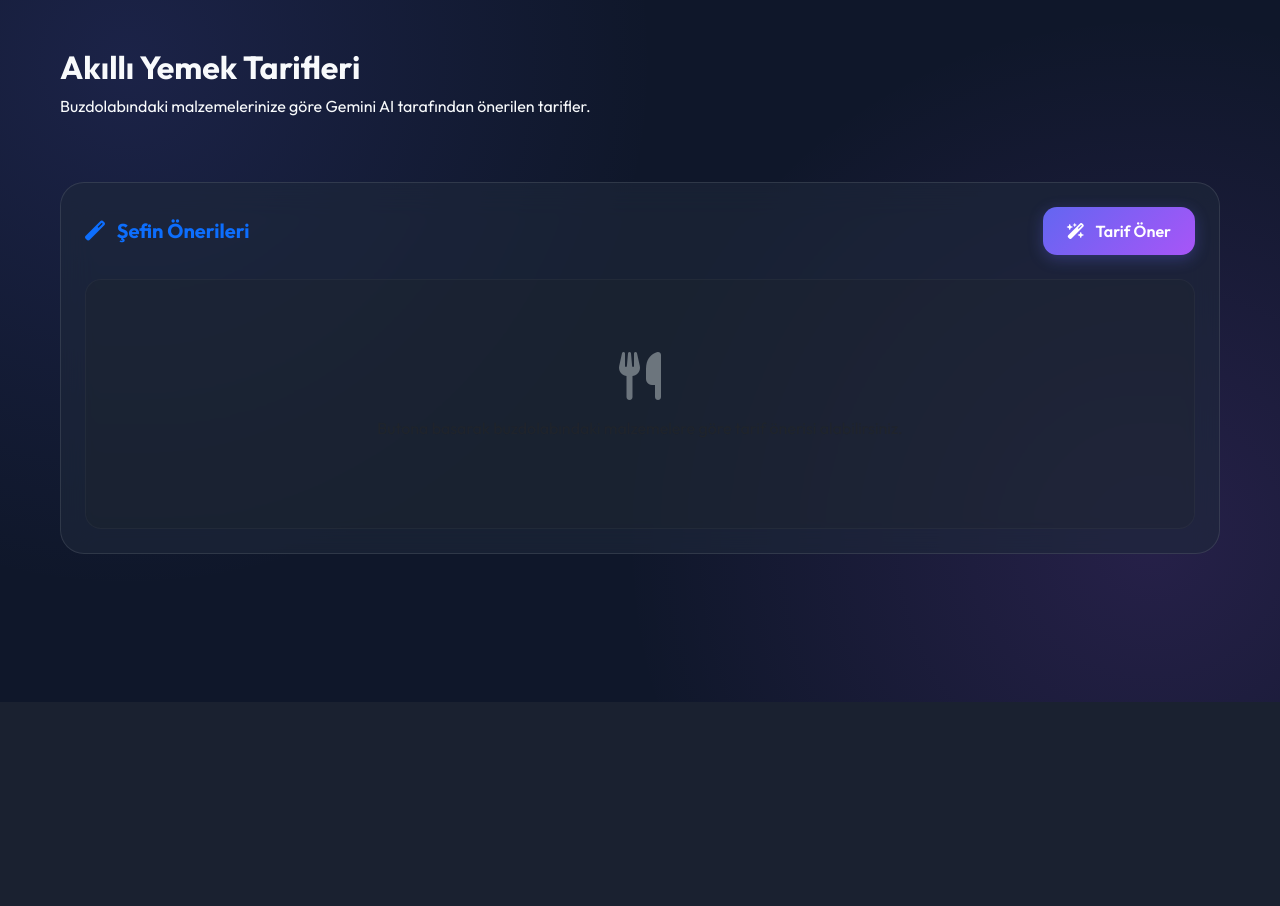
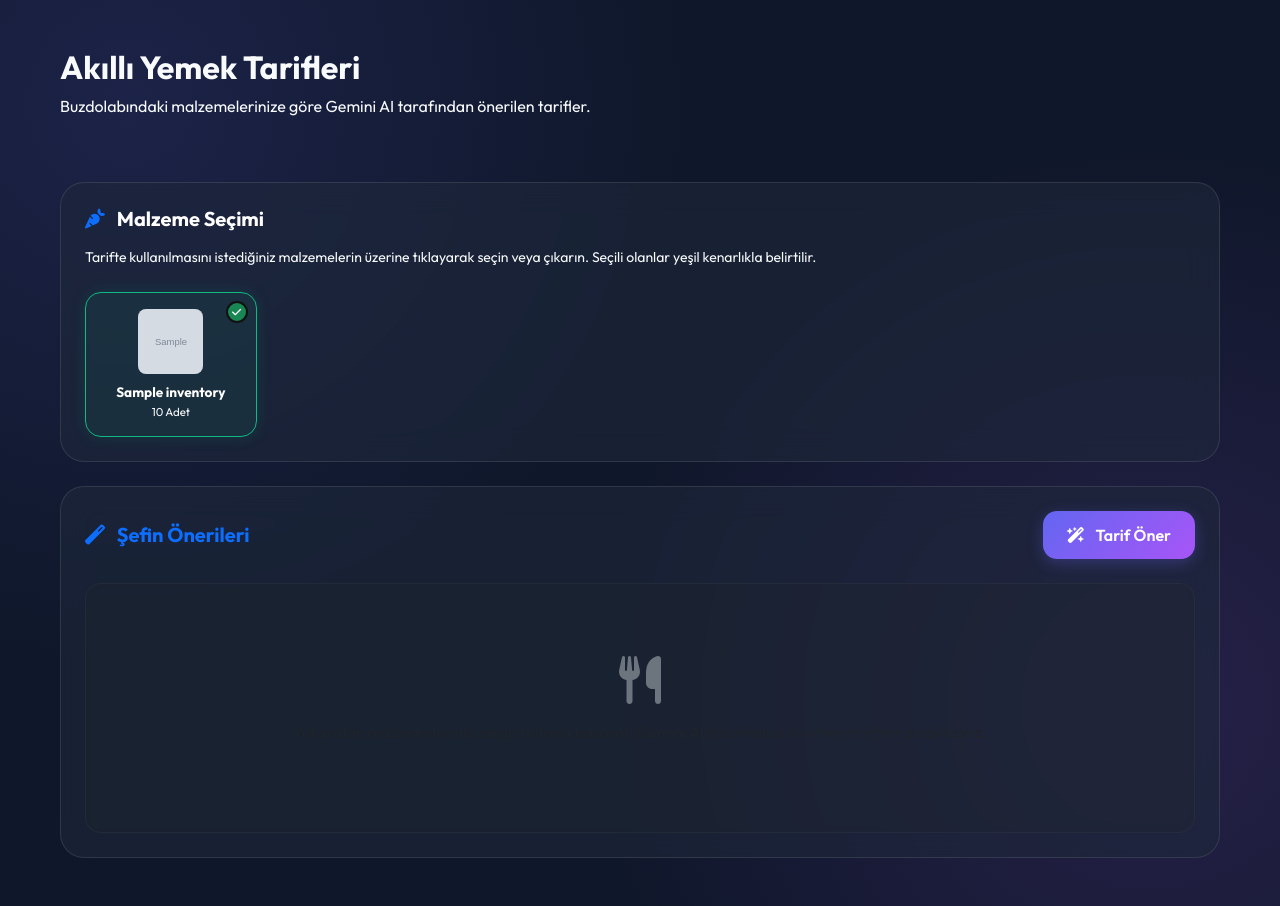
Before and after one commit to ErenSeremet0/smart-fridge, a Flask app: page /recipes in a window 1280 px wide. Shown: the part 98-1004 px from the top of the page. Before the commit the page ends 800 px from the top, so only its background shows below. Run offline with Flask 3, Linux system fonts and the light colour scheme; tables that the repository leaves empty hold one stand-in row (values such as "Sample post"); grey boxes marked "Sample" are stand-in pictures; data that the repository does not hold is empty; parts of the project's set-up code (start-up, migrations or seed data) failed here and were passed over; some libraries are stand-ins or nearby versions.

Commit message:
Auto deploy backup - 2026-06-10 20:53:34

```diff
--- a/app.py
+++ b/app.py
@@ -779,13 +779,21 @@ def capture_and_analyze_route():
 # --- Recipes (Sayfa) ---
 @app.route("/recipes")
 def recipes():
-    return render_template("recipes.html")
+    df = db.get_inventory()
+    active_items = df[df["quantity"] > 0].to_dict(orient="records")
+    return render_template("recipes.html", items=active_items)
 
 # --- Recipes (API - Gecikmeli Yükleme) ---
-@app.route("/api/suggest_recipes")
+@app.route("/api/suggest_recipes", methods=["GET", "POST"])
 def suggest_recipes():
-    df = db.get_inventory()
-    available_items = df[df["quantity"] > 0]["class_name"].tolist()
+    available_items = []
+    if request.method == "POST":
+        data = request.json or {}
+        available_items = data.get("items", [])
+
+    if not available_items:
+        df = db.get_inventory()
+        available_items = df[df["quantity"] > 0]["class_name"].tolist()
     items_str = ", ".join(available_items)
 
     if not items_str:
--- a/templates/recipes.html
+++ b/templates/recipes.html
@@ -2,15 +2,62 @@
 {% block content %}
 
 <div class="row mb-5">
-    <div class="col-12">
+    <div class="col-12 text-center text-md-start">
         <h2 class="fw-bold mb-2">Akıllı Yemek Tarifleri</h2>
         <p class="text-dim">Buzdolabındaki malzemelerinize göre Gemini AI tarafından önerilen tarifler.</p>
     </div>
 </div>
 
+<!-- Malzeme Seçim Paneli (Oyun Envanteri Slotları) -->
+<div class="row mb-4">
+    <div class="col-12">
+        <div class="glass-card p-4">
+            <h5 class="text-white mb-3 fw-bold"><i class="fas fa-carrot text-primary me-2"></i> Malzeme Seçimi</h5>
+            <p class="text-dim small mb-4">Tarifte kullanılmasını istediğiniz malzemelerin üzerine tıklayarak seçin veya çıkarın. Seçili olanlar yeşil kenarlıkla belirtilir.</p>
+
+            <div class="row row-cols-2 row-cols-sm-3 row-cols-md-4 row-cols-lg-6 g-3" id="inventory-slots">
+                {% for item in items %}
+                <div class="col">
+                    <div class="inventory-slot p-3 rounded-4 text-center border position-relative select-item-card"
+                         data-name="{{ item.class_name }}"
+                         style="border-color: rgba(255,255,255,0.08); background: rgba(255,255,255,0.02); cursor: pointer; transition: all 0.25s ease;"
+                         onclick="toggleSelectSlot(this)">
+
+                        <!-- Checkmark Indicator -->
+                        <span class="badge bg-success rounded-circle position-absolute top-0 end-0 m-2 select-badge" style="display: flex; width: 22px; height: 22px; padding: 0; justify-content: center; align-items: center; border: 2px solid #111;">
+                            <i class="fas fa-check" style="font-size: 0.65rem;"></i>
+                        </span>
+
+                        <!-- Item Image / Thumbnail -->
+                        <div class="slot-img-container mx-auto mb-2 rounded-3 overflow-hidden d-flex justify-content-center align-items-center shadow-inner" style="width: 65px; height: 65px; background: rgba(255,255,255,0.04);">
+                            {% if item.image_path %}
+                            <img src="/static/{{ item.image_path }}" style="width: 100%; height: 100%; object-fit: cover;">
+                            {% else %}
+                            <img src="/static/items_photos/{{ item.class_name | lower }}.jpg"
+                                 onerror="this.src='https://ui-avatars.com/api/?name={{ item.class_name }}&background=6366f1&color=fff&size=65'"
+                                 style="width: 100%; height: 100%; object-fit: cover;">
+                            {% endif %}
+                        </div>
+
+                        <!-- Item Name and Quantity -->
+                        <div class="fw-bold text-white text-truncate small" style="font-size: 0.85rem;">{{ item.class_name }}</div>
+                        <div class="text-dim small" style="font-size: 0.72rem;">{{ item.quantity }} Adet</div>
+                    </div>
+                </div>
+                {% else %}
+                <div class="col-12 text-center py-5 text-muted w-100">
+                    <i class="fas fa-info-circle mb-3 fa-3x opacity-20 d-block text-center mx-auto"></i>
+                    <p class="m-0 small">Buzdolabında aktif malzeme bulunmuyor. Lütfen önce vision sayfasından veya envanterden malzeme ekleyin.</p>
+                </div>
+                {% endfor %}
+            </div>
+        </div>
+    </div>
+</div>
+
 <div class="row">
     <div class="col-md-12">
-        <div class="glass-card">
+        <div class="glass-card p-4">
             <div class="d-flex justify-content-between align-items-center mb-4">
                 <h5 class="m-0 text-primary fw-bold"><i class="fas fa-magic me-2"></i> Şefin Önerileri</h5>
                 <button id="suggest-btn" class="btn btn-premium px-4">
@@ -21,7 +68,7 @@
             <div id="recipe-box" class="recipe-content p-4 rounded-4 bg-dark bg-opacity-25 border border-secondary border-opacity-10 text-white">
                 <div class="text-center p-5">
                     <i class="fas fa-utensils fa-3x text-secondary mb-3 opacity-20"></i>
-                    <p class="text-muted">Butona basarak buzdolabındaki malzemelere göre tarif önerisi alabilirsiniz.</p>
+                    <p class="text-muted">Yukarıdan malzemelerinizi seçip butona basarak Gemini AI tarafından önerilen tarifleri alabilirsiniz.</p>
                 </div>
             </div>
         </div>
@@ -29,14 +76,69 @@
 </div>
 
 <script>
+    let selectedItems = [];
+
+    // Sayfa yüklendiğinde varsayılan olarak tüm aktif malzemeleri seç
+    document.querySelectorAll('.select-item-card').forEach(card => {
+        selectSlot(card);
+    });
+
+    function selectSlot(element) {
+        element.classList.add('selected');
+        const badge = element.querySelector('.select-badge');
+        if (badge) {
+            badge.style.display = 'flex';
+        }
+        const name = element.getAttribute('data-name');
+        if (!selectedItems.includes(name)) {
+            selectedItems.push(name);
+        }
+    }
+
+    function deselectSlot(element) {
+        element.classList.remove('selected');
+        const badge = element.querySelector('.select-badge');
+        if (badge) {
+            badge.style.display = 'none';
+        }
+        const name = element.getAttribute('data-name');
+        selectedItems = selectedItems.filter(item => item !== name);
+    }
+
+    function toggleSelectSlot(element) {
+        if (element.classList.contains('selected')) {
+            deselectSlot(element);
+        } else {
+            selectSlot(element);
+        }
+    }
+
     document.getElementById('suggest-btn').onclick = function() {
         const box = document.getElementById('recipe-box');
         const btn = this;
 
-        box.innerHTML = '<div class="text-center p-5"><div class="spinner-border text-primary mb-3"></div><p>Yapay zeka buzdolabına bakıyor, tarifleri hazırlıyor...</p></div>';
+        if (selectedItems.length === 0) {
+            Swal.fire({
+                title: 'Malzeme Seçilmedi',
+                text: 'Lütfen tarif oluşturulabilmesi için en az bir malzeme seçin.',
+                icon: 'warning',
+                background: '#1e1b4b',
+                color: '#ffffff',
+                confirmButtonColor: '#6366f1'
+            });
+            return;
+        }
+
+        box.innerHTML = '<div class="text-center p-5"><div class="spinner-border text-primary mb-3"></div><p>Yapay zeka seçtiğiniz malzemelerle yemek düşünüyor, tarifleri hazırlıyor...</p></div>';
         btn.disabled = true;
 
-        fetch('/api/suggest_recipes')
+        fetch('/api/suggest_recipes', {
+            method: 'POST',
+            headers: {
+                'Content-Type': 'application/json'
+            },
+            body: JSON.stringify({ items: selectedItems })
+        })
         .then(res => res.json())
         .then(data => {
             box.innerHTML = data.recipes;
@@ -50,6 +152,18 @@
 </script>
 
 <style>
+    .inventory-slot:hover {
+        transform: translateY(-3px);
+        background: rgba(255,255,255,0.05) !important;
+        border-color: rgba(99, 102, 241, 0.3) !important;
+        box-shadow: 0 5px 15px rgba(0,0,0,0.2);
+    }
+    .inventory-slot.selected {
+        border-color: #10b981 !important;
+        background: rgba(16, 185, 129, 0.08) !important;
+        box-shadow: 0 0 15px rgba(16, 185, 129, 0.15);
+    }
+
     .recipe-content h1, .recipe-content h2, .recipe-content h3 {
         color: var(--accent);
         margin-top: 25px;
```
